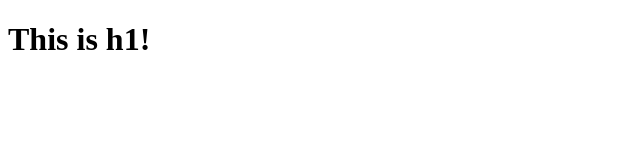
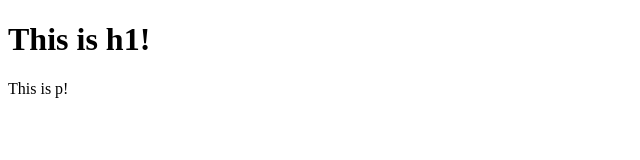
Before and after one commit to Banzai-Blitz/git-test, a plain HTML site: page index.html in a window 1280 px wide. Shown: the full height of the page, 0-640 px from the left. Drawn offline with Linux system fonts and the light colour scheme.

Commit message:
second commit

```diff
--- a/index.html
+++ b/index.html
@@ -2,5 +2,6 @@
 <html>
     <body>
         <h1>This is h1!</h1>
+        <p>This is p!</p>
     </body>
 </html>
```
